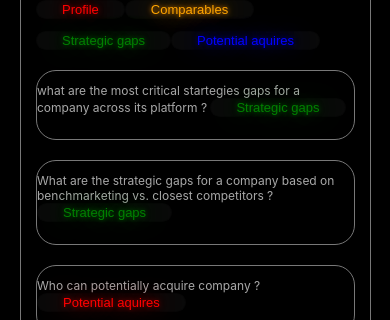
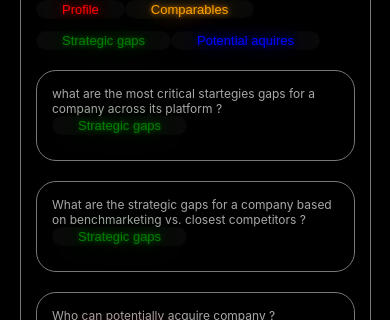
Before and after one commit to ankit59111/grappusAssignment, a React (Create React App) app: page / in a window 390 px wide. Shown: the part 524-844 px from the top of the page. Built offline with nearby package versions, Linux system fonts and the light colour scheme.

Commit message:
fixed card padding

```diff
--- a/src/card/Card.css
+++ b/src/card/Card.css
@@ -11,3 +11,12 @@
 .filter_card .card-badge{
     font-size: 12px;
 }
+
+@media (max-width: 780px) {
+    .filter_card{
+        padding: 15px !important;
+    }
+    .filter_card p{
+        margin: 0 !important;
+    }
+}
--- a/src/card/Card.js
+++ b/src/card/Card.js
@@ -6,7 +6,7 @@ export default class Card extends React.Component{
 
     render() {
         return(
-            <div className={`${this.props.className } card filter_card w-31 ml-0 `}>
+            <div className={`${this.props.className } card filter_card w-31 ml-0  `}>
                 <p>{this.props.text}
 
                     <span> <Badge className = "m-0" value={this.props["badge-value"]} color={this.props["badge-color"]}/></span></p>
```
